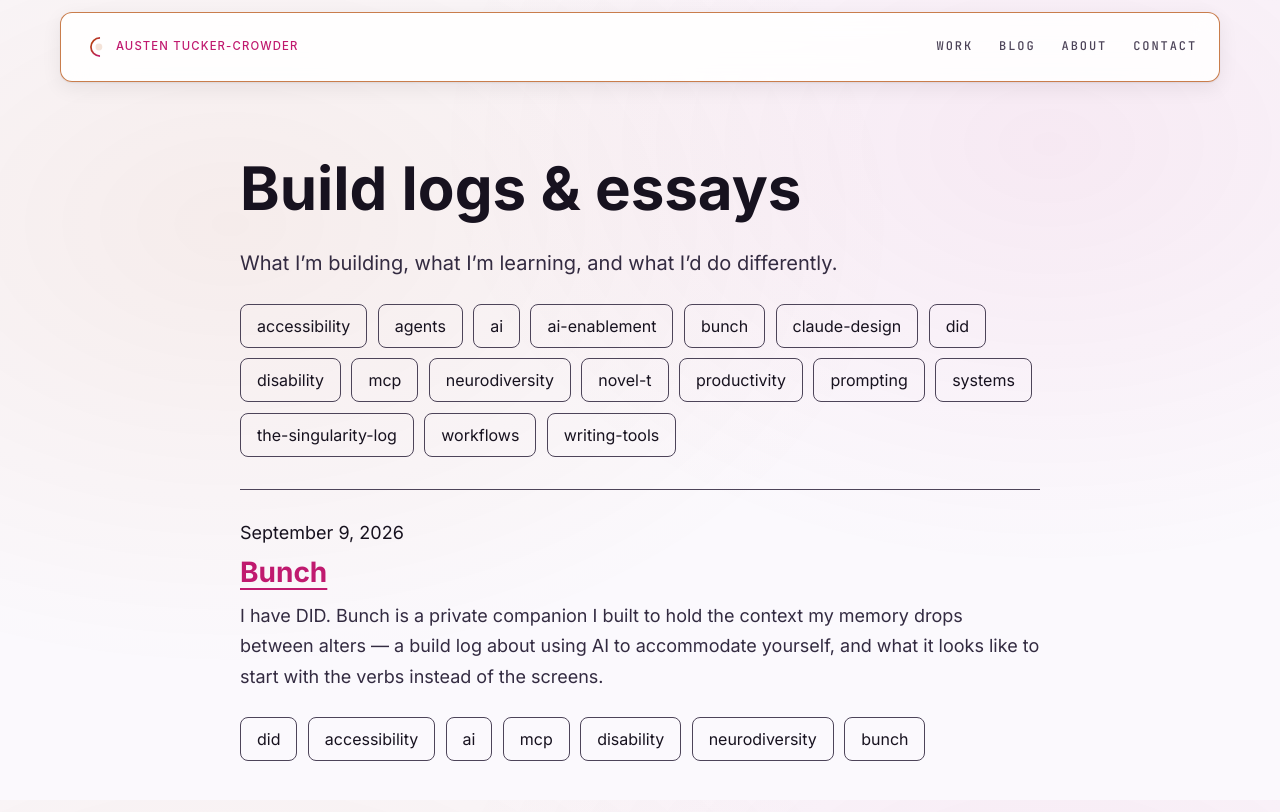
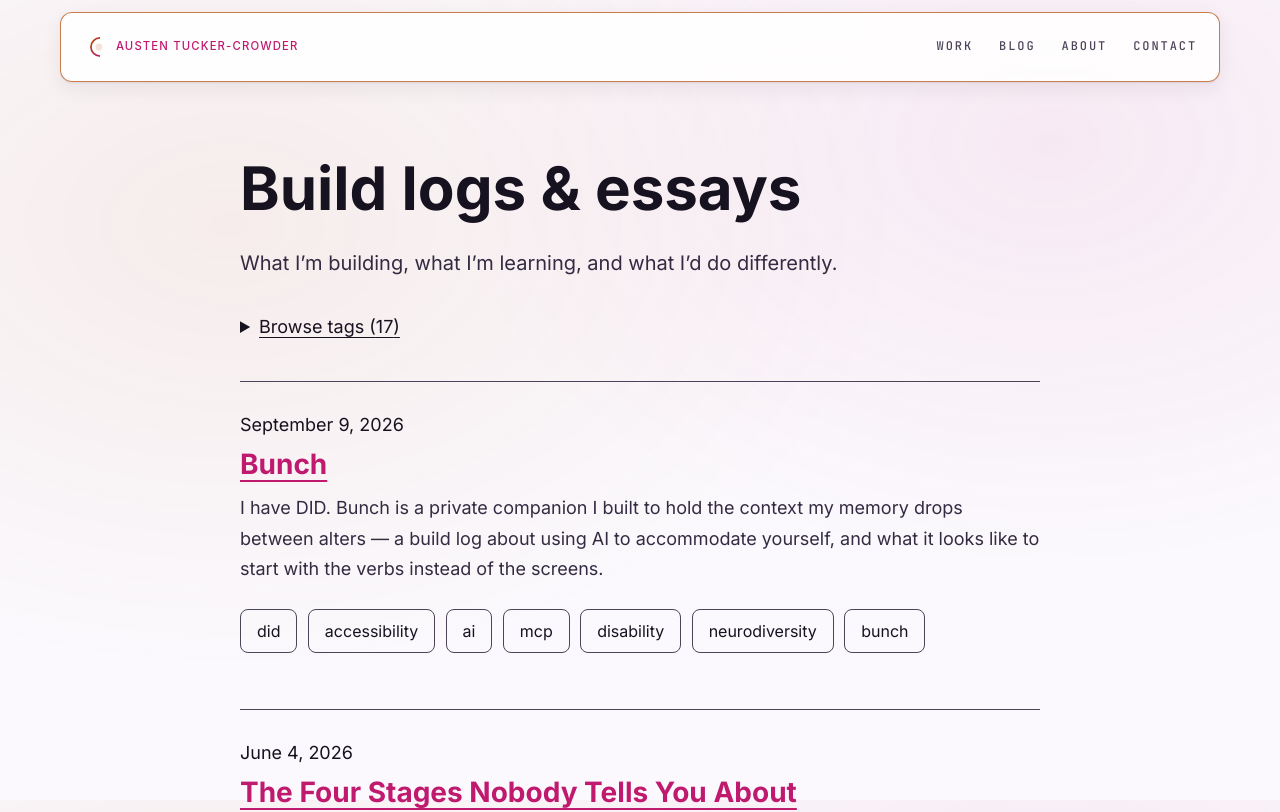
Before and after one commit to Arcadesys/work-thearcades-me, a Next.js app: page /blog in a window 1280 px wide. Shown: the top 812 px of the page. Built offline with nearby package versions, Linux system fonts and the light colour scheme.

Commit message:
Keep the expanded blog tag list collapsible

```diff
--- a/app/blog/page.tsx
+++ b/app/blog/page.tsx
@@ -4,6 +4,6 @@ import Link from 'next/link';
 export const metadata = { title: 'Blog — Austen Tucker-Crowder', description: 'Build logs and essays about AI, engineering, and making useful things.', alternates: { canonical: '/blog' } };
 export default function BlogPage() {
   return <><h1>Build logs & essays</h1><p className="blog-intro">What I’m building, what I’m learning, and what I’d do differently.</p>
-    <nav aria-label="Browse by tag"><ul className="blog-tags">{allTags().map(tag => <li key={tag}><Link href={tagHref(tag)}>{tag}</Link></li>)}</ul></nav>
+    <details className="blog-tag-browser"><summary>Browse tags ({allTags().length})</summary><nav aria-label="Browse by tag"><ul className="blog-tags">{allTags().map(tag => <li key={tag}><Link href={tagHref(tag)}>{tag}</Link></li>)}</ul></nav></details>
     <BlogPostList posts={publicPosts()} /></>;
 }
--- a/app/globals.css
+++ b/app/globals.css
@@ -1836,3 +1836,6 @@ textarea::placeholder {
 .blog-related { margin: 2rem 0; padding: 1.25rem; background: var(--surface); border: 1px solid var(--text-muted); border-radius: 8px; line-height: 1.65; }
 .blog-provenance { margin: 3rem 0 1.5rem; line-height: 1.7; }
 .blog-page .back-link { display: inline-flex; align-items: center; min-height: 44px; font-size: 1.125rem; }
+
+.blog-tag-browser { margin: 1.5rem 0; }
+.blog-tag-browser summary { cursor: pointer; min-height: 44px; padding: .75rem 0; font-size: 1.125rem; text-decoration: underline; text-underline-offset: .2em; }
```
